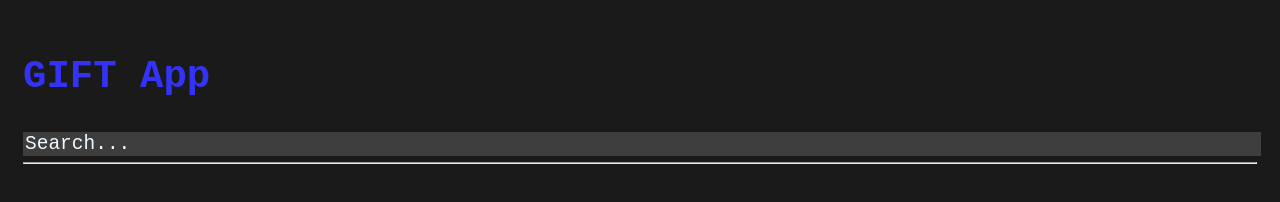
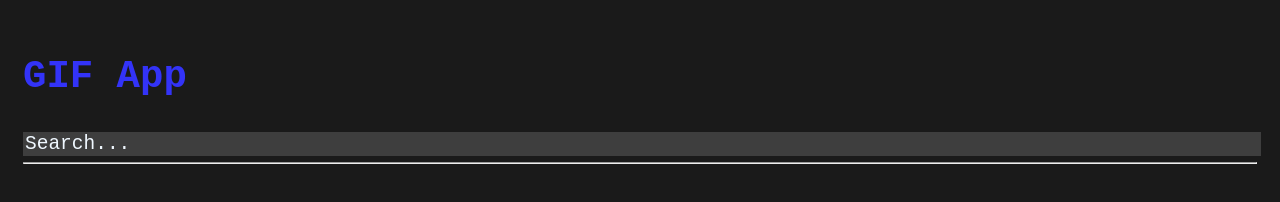
Before and after one commit to azapienc/react-gift-expert-app, a React app: page / in a window 1280 px wide. Built offline with nearby package versions, Linux system fonts and the light colour scheme.

Commit message:
Nueva version

```diff
--- a/public/index.html
+++ b/public/index.html
@@ -31,7 +31,7 @@
       work correctly both with client-side routing and a non-root public URL.
       Learn how to configure a non-root public URL by running `npm run build`.
     -->
-    <title>GIFT App</title>
+    <title>GIF App</title>
   </head>
   <body>
     <noscript>You need to enable JavaScript to run this app.</noscript>
--- a/src/GifExpertApp.js
+++ b/src/GifExpertApp.js
@@ -8,7 +8,7 @@ const GifExpertApp = () => {
     const [categories, setCategories] = useState([]);
 
     return<>
-        <h2 className="title">GIFT App</h2>
+        <h2 className="title">GIF App</h2>
 
         {/* //This is another component */}
         <AddCategory setCategories={setCategories}></AddCategory>
```
